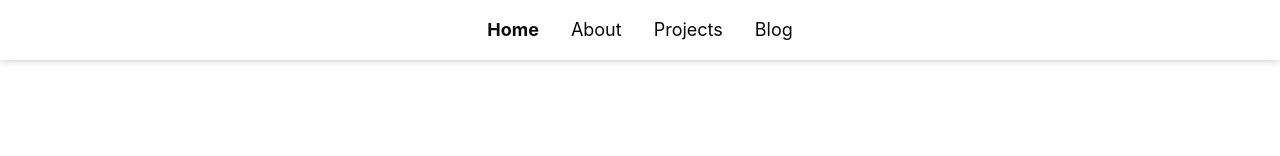
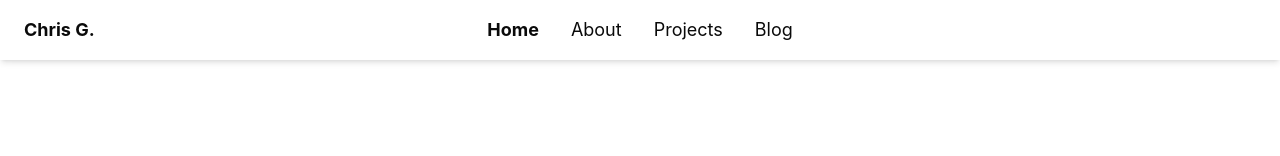
Before and after one commit to Silver-Sword/Portfolio, a Next.js app: page / in a window 1280 px wide. Shown: the top 156 px of the page. Built offline with nearby package versions, Linux system fonts and the light colour scheme.

Commit message:
add top left brand to header

```diff
--- a/src/app/Header.tsx
+++ b/src/app/Header.tsx
@@ -1,17 +1,22 @@
 import "./globals.css";
+
 import Link from "next/link";
 import { usePathname } from "next/navigation";
 
 const INCLUDE_BLOGS = true;
+
 export default function Header() {
   const pathname = usePathname();
 
   return (
-    <header
-      className="sticky top-0 bg-background text-foreground shadow-md z-10"
-      style={{ backgroundColor: "#ffffff" }}
-    >
-      <nav className="container mx-auto px-6 py-4">
+    <header className="sticky top-0 bg-background text-foreground shadow-md z-10">
+      <div className="container mx-auto px-6 py-4 flex items-center">
+        <div className="w-1/4">
+          <Link href="/" className="flex items-center">
+            <span className="text-lg font-bold">Chris G.</span>
+          </Link>
+        </div>
+        <nav className="flex-grow">
           <ul className="flex justify-center space-x-8">
             <li>
               <Link
@@ -49,6 +54,8 @@ export default function Header() {
             )}
           </ul>
         </nav>
+        <div className="w-1/4"></div>
+      </div>
     </header>
   );
 }
```
Lines whose indentation alone changed are shown as unchanged.
